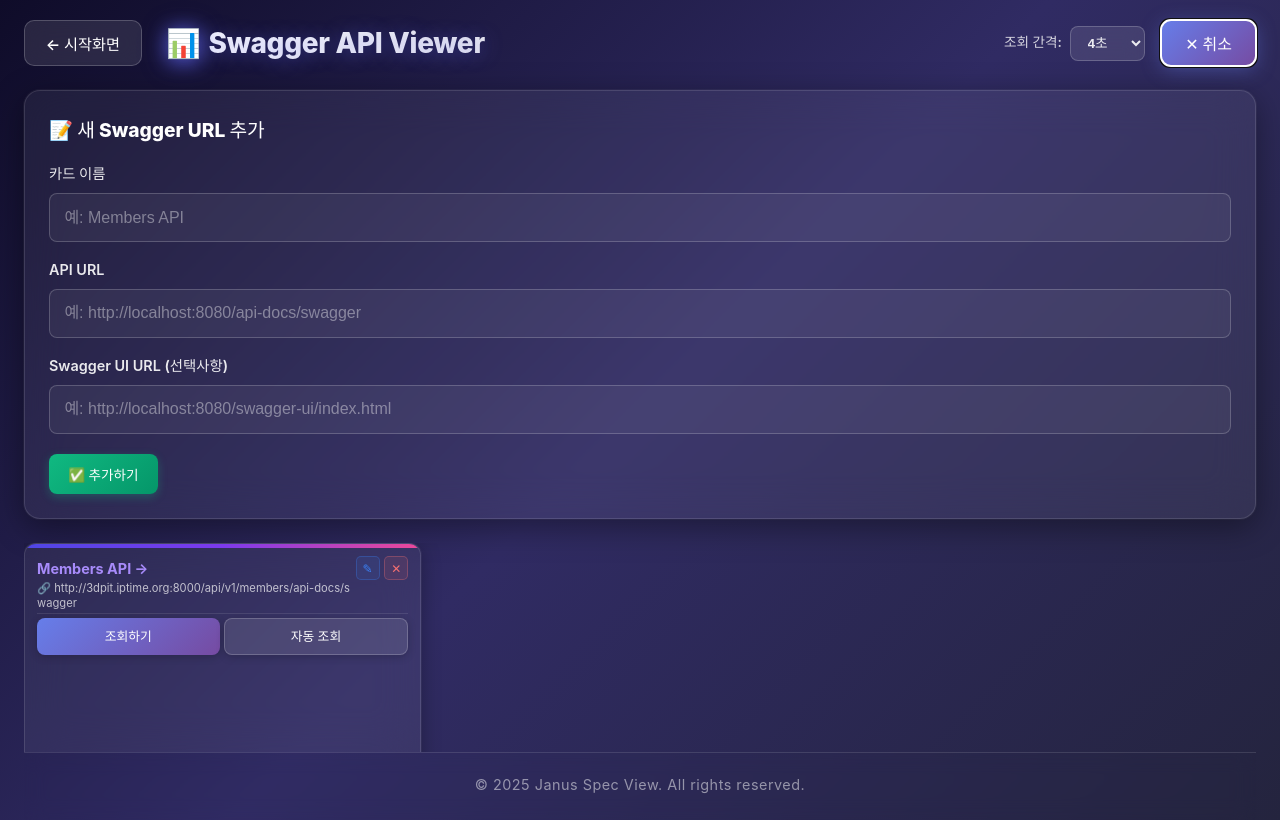
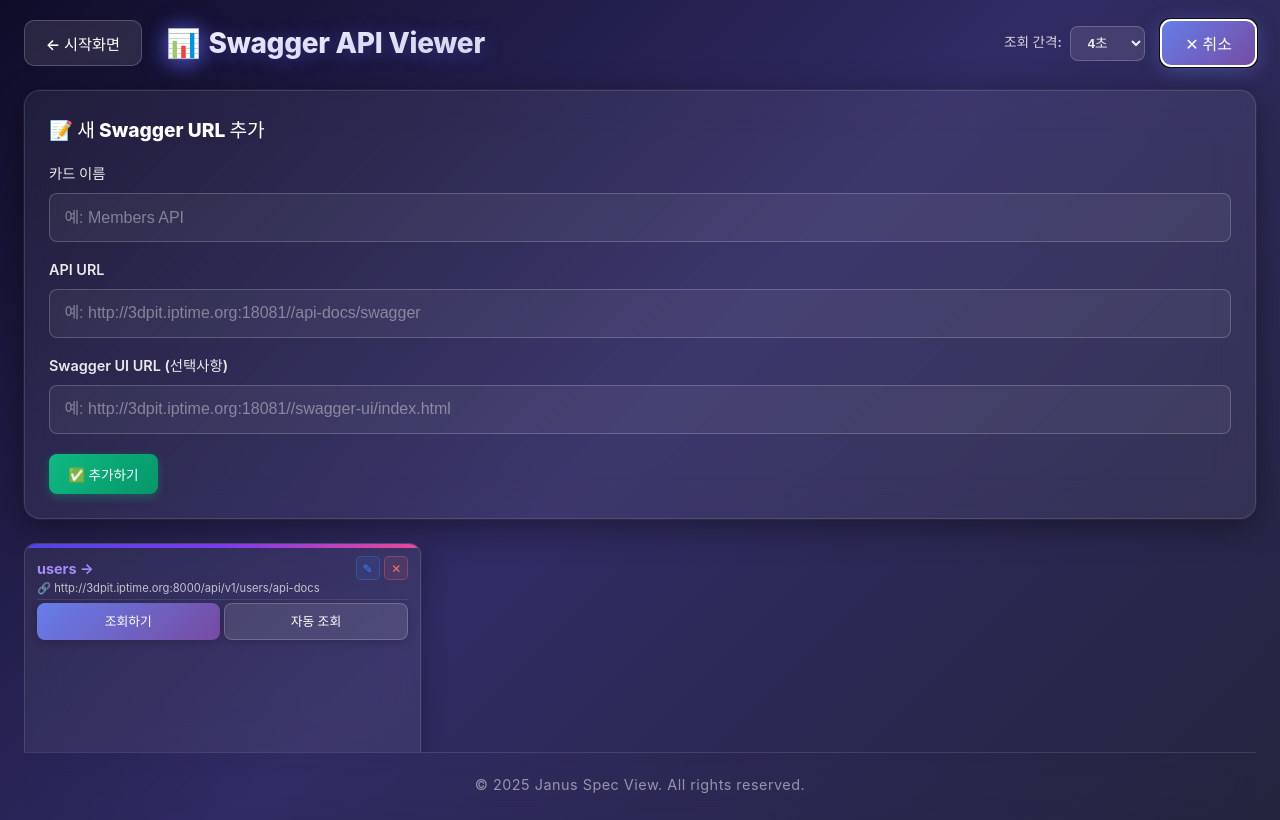
Before and after one commit to 3DPIT/JanusSpecView, a React (Vite) app: page /swagger-view in a window 1280 px wide. Both pictures are taken after a click on the button "+ 새 카드 추가". Built offline with nearby package versions, Linux system fonts and the light colour scheme.

Commit message:
feat: docker file update

```diff
--- a/src/views/swaggerView/SwaggerView.tsx
+++ b/src/views/swaggerView/SwaggerView.tsx
@@ -80,8 +80,8 @@
   return [
     {
       id: "1",
-      name: "Members API",
-      url: "http://3dpit.iptime.org:8000/api/v1/members/api-docs/swagger",
+      name: "users",
+      url: "http://3dpit.iptime.org:8000/api/v1/users/api-docs",
       swaggerUrl: undefined,
       autoRefresh: false,
       loading: false,
@@ -177,13 +177,16 @@
       if (!card) return;
 
       try {
-        const res = await fetch("http://127.0.0.1:8080/api/v1/swagger", {
-          method: "POST",
-          headers: {
-            "Content-Type": "application/json",
-          },
-          body: JSON.stringify({ url: card.url }),
-        });
+        const res = await fetch(
+          "http://3dpit.iptime.org:18081/api/v1/swagger",
+          {
+            method: "POST",
+            headers: {
+              "Content-Type": "application/json",
+            },
+            body: JSON.stringify({ url: card.url }),
+          }
+        );
 
         // HTTP 상태 코드 확인
         if (!res.ok) {
@@ -607,7 +610,7 @@
             <input
               type="text"
               id="cardUrl"
-              placeholder="예: http://localhost:8080/api-docs/swagger"
+              placeholder="예: http://3dpit.iptime.org:18081//api-docs/swagger"
               value={newCardUrl}
               onChange={(e) => setNewCardUrl(e.target.value)}
               className="card-url-input"
@@ -618,7 +621,7 @@
             <input
               type="text"
               id="cardSwaggerUrl"
-              placeholder="예: http://localhost:8080/swagger-ui/index.html"
+              placeholder="예: http://3dpit.iptime.org:18081//swagger-ui/index.html"
               value={newCardSwaggerUrl}
               onChange={(e) => setNewCardSwaggerUrl(e.target.value)}
               className="card-url-input"
--- a/src/views/swaggerViewDetail/SwaggerViewDetail.tsx
+++ b/src/views/swaggerViewDetail/SwaggerViewDetail.tsx
@@ -111,7 +111,7 @@
     setError(null);
     try {
       const res = await fetch(
-        `http://localhost:8080/api/v1/diff/service/${serviceName}?page=0&size=10`
+        `http://3dpit.iptime.org:18081/api/v1/diff/service/${serviceName}?page=0&size=10`
       );
       if (!res.ok) throw new Error("Failed to fetch diff logs");
       const data = await res.json();
@@ -128,7 +128,7 @@
       const detailPromises = logs.map(async (log: DiffLog) => {
         try {
           const detailRes = await fetch(
-            `http://localhost:8080/api/v1/diff/${log.diffLogId}`
+            `http://3dpit.iptime.org:18081/api/v1/diff/${log.diffLogId}`
           );
           if (detailRes.ok) {
             const detailData = await detailRes.json();
@@ -171,7 +171,9 @@
   const fetchDiffDetail = async (diffLogId: number) => {
     setLoading(true);
     try {
-      const res = await fetch(`http://localhost:8080/api/v1/diff/${diffLogId}`);
+      const res = await fetch(
+        `http://3dpit.iptime.org:18081/api/v1/diff/${diffLogId}`
+      );
       if (!res.ok) throw new Error("Failed to fetch diff detail");
       const data = await res.json();
       setSelectedDiff(data);
```
Also changed, not shown: docker-compose.yml (added, +13 -0 lines), 2 other files (tests, documents, lock files or other folders).
